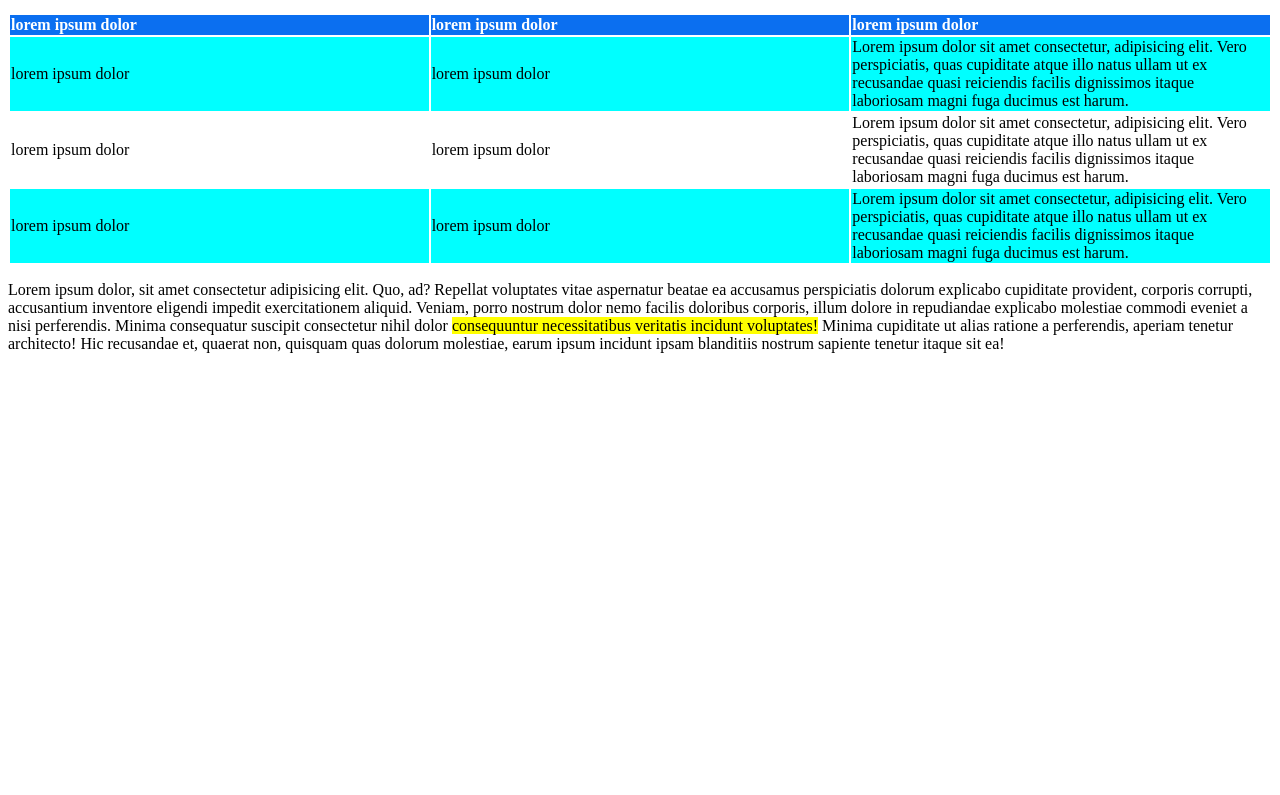
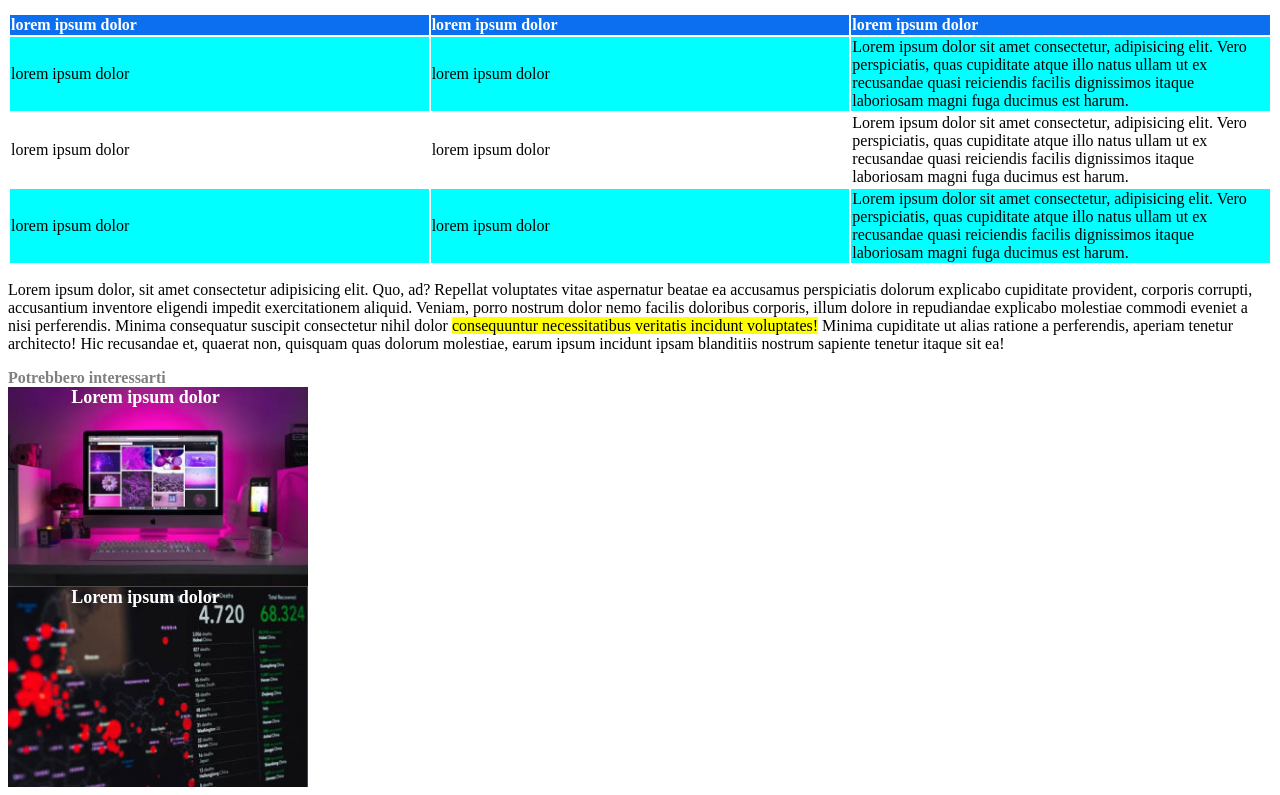
Before and after one commit to CuonoMaione/html-css-booleaner, a plain HTML site: page index.html in a window 1280 px wide. Shown: the part 903-1698 px from the top of the page. Before the commit the page ends 1272 px from the top, so only its background shows below. Drawn offline with Linux system fonts and the light colour scheme.

Commit message:
add footer (2 img)

```diff
--- a/css/style.css
+++ b/css/style.css
@@ -34,3 +34,28 @@ th{
 .blue{
     background-color: aqua;
 }
+div{
+    color: gray;
+    font-weight: 600;
+}
+.imgfooter1{
+    background-image: url(../img/monitor.jpg);
+    height: 200px;
+    background-size: contain;
+    background-repeat:no-repeat;
+
+
+}
+.imgfooter2{
+    background-image: url(../img/graph.jpg);
+    height: 200px;
+    background-size: contain;
+    background-repeat:no-repeat;
+
+}
+span{
+    font-size: large;
+    font-weight: 600;
+    color: white;
+    padding-left: 5%;
+}
--- a/index.html
+++ b/index.html
@@ -73,5 +73,18 @@
 
     </main>
 
+    <footer>
+        <div>Potrebbero interessarti</div>
+
+        <section class="imgfooter1">
+            <span>Lorem ipsum dolor</span>
+        </section>
+
+        <section class="imgfooter2">
+            <span>Lorem ipsum dolor</span>
+        </section>
+
+
+    </footer>
 </body>
 </html>
```
Also changed, not shown: img/graph.jpg (added), img/monitor.jpg (added).
